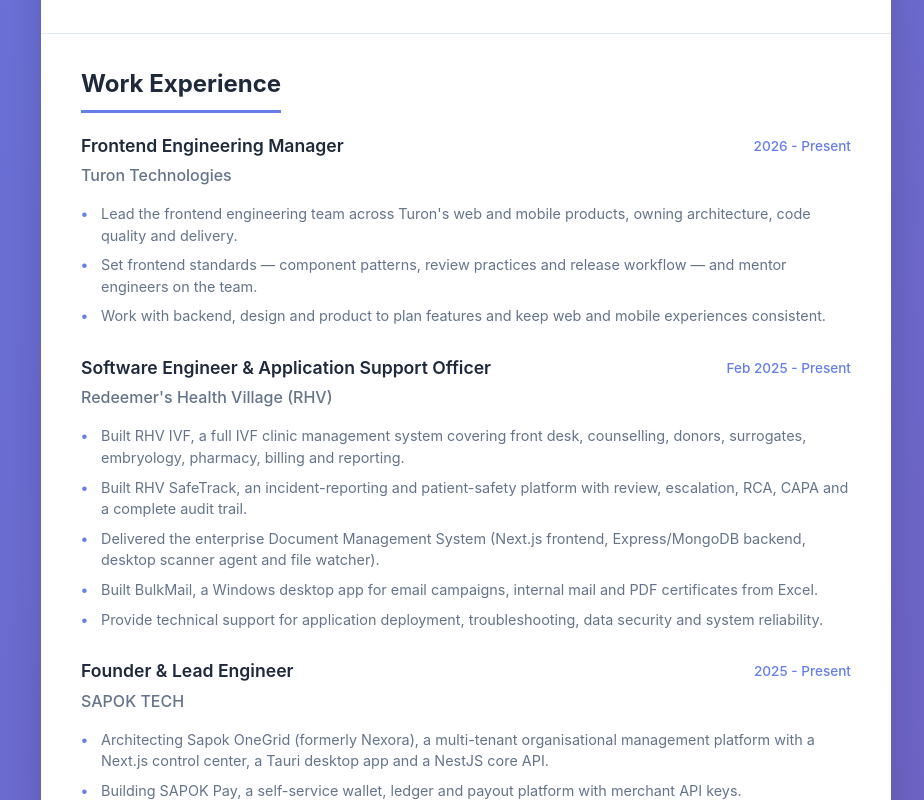
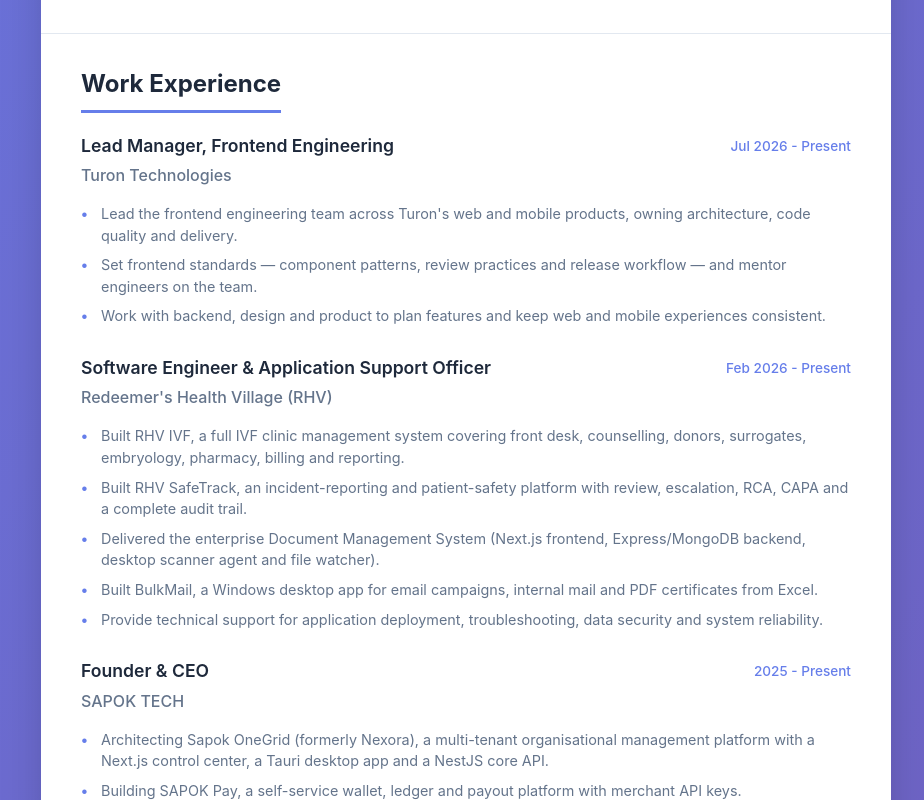
Before and after one commit to Adedara-samuel/SAPOK-Portfolio, a Next.js app: page /cv in a window 1280 px wide. Shown: the part 1740-2540 px from the top of the page, without its empty margins (174-1098 px from the left). Built offline with nearby package versions, Linux system fonts and the light colour scheme.

Commit message:
Update job titles and descriptions to reflect current roles and responsibilities

```diff
--- a/src/app/cv/page.tsx
+++ b/src/app/cv/page.tsx
@@ -115,7 +115,7 @@
           <ul className="achievements-list">
             <li>Successfully delivered 60+ projects for clients across various industries</li>
             <li>Built and deployed three in-house systems at Redeemer&apos;s Health Village: RHV IVF, RHV SafeTrack and the Enterprise DMS</li>
-            <li>Founded SAPOK TECH and architected its ecosystem: Sapok OneGrid, SAPOK Pay and SAPOK AI</li>
+            <li>Founder &amp; CEO of SAPOK TECH; architected its ecosystem: Sapok OneGrid, SAPOK Pay and SAPOK AI</li>
             <li>Developed energy management and IoT solutions at MEMMCOL (GridFlex, Smart Breaker)</li>
             <li>Created an enterprise e-commerce platform with wallet integration (Epilux)</li>
           </ul>
--- a/src/components/scenes/AboutScene.tsx
+++ b/src/components/scenes/AboutScene.tsx
@@ -29,8 +29,8 @@
           </Reveal>
           <Reveal step={3} className="space-y-4 text-[15px] leading-relaxed text-paper/85">
             <p>
-              I&apos;m {profile.name} — Frontend Engineering Manager at Turon Technologies, software engineer at Redeemer&apos;s Health
-              Village, and founder of SAPOK TECH. Most of my
+              I&apos;m {profile.name} — Lead Manager for Frontend Engineering at Turon Technologies, software engineer at Redeemer&apos;s Health
+              Village, and CEO of SAPOK TECH. Most of my
               work lives where the stakes are real: patient records, incident reports, money moving between accounts.
             </p>
             <p>
--- a/src/data/portfolio-data.ts
+++ b/src/data/portfolio-data.ts
@@ -118,8 +118,8 @@
 
 export const cvExperience: CVExperience[] = [
   {
-    title: "Frontend Engineering Manager",
-    period: "2026 - Present",
+    title: "Lead Manager, Frontend Engineering",
+    period: "Jul 2026 - Present",
     company: "Turon Technologies",
     highlights: [
       "Lead the frontend engineering team across Turon's web and mobile products, owning architecture, code quality and delivery.",
@@ -129,7 +129,7 @@
   },
   {
     title: "Software Engineer & Application Support Officer",
-    period: "Feb 2025 - Present",
+    period: "Feb 2026 - Present",
     company: "Redeemer's Health Village (RHV)",
     highlights: [
       "Built RHV IVF, a full IVF clinic management system covering front desk, counselling, donors, surrogates, embryology, pharmacy, billing and reporting.",
@@ -140,7 +140,7 @@
     ],
   },
   {
-    title: "Founder & Lead Engineer",
+    title: "Founder & CEO",
     period: "2025 - Present",
     company: "SAPOK TECH",
     highlights: [
@@ -328,7 +328,7 @@
     slug: "dms",
     title: "Enterprise DMS",
     category: "Healthcare",
-    year: "2025",
+    year: "2026",
     client: "Redeemer's Health Village",
     summary: "Document management with versioning, permission-based sharing, a recycle bin and a desktop scanner agent.",
     overview:
```
